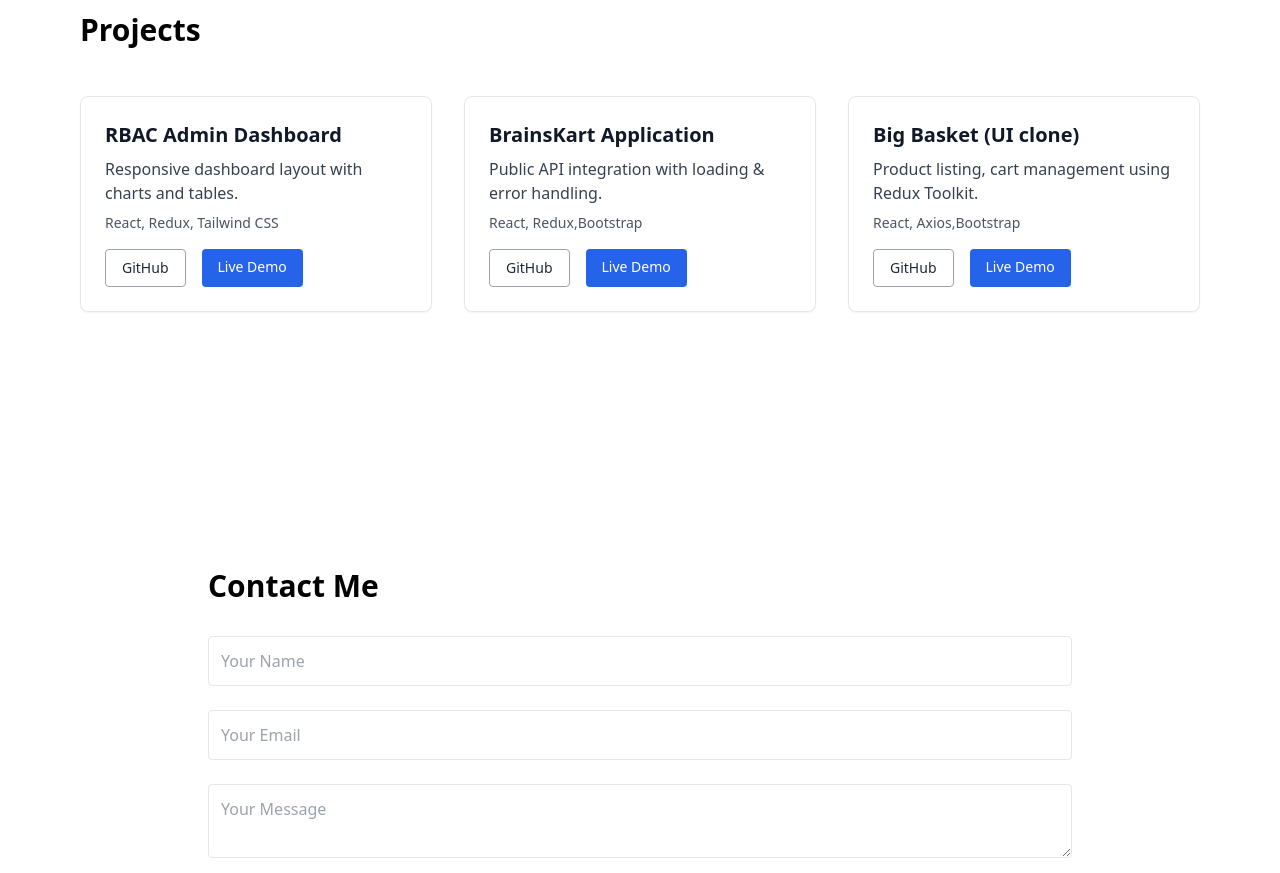
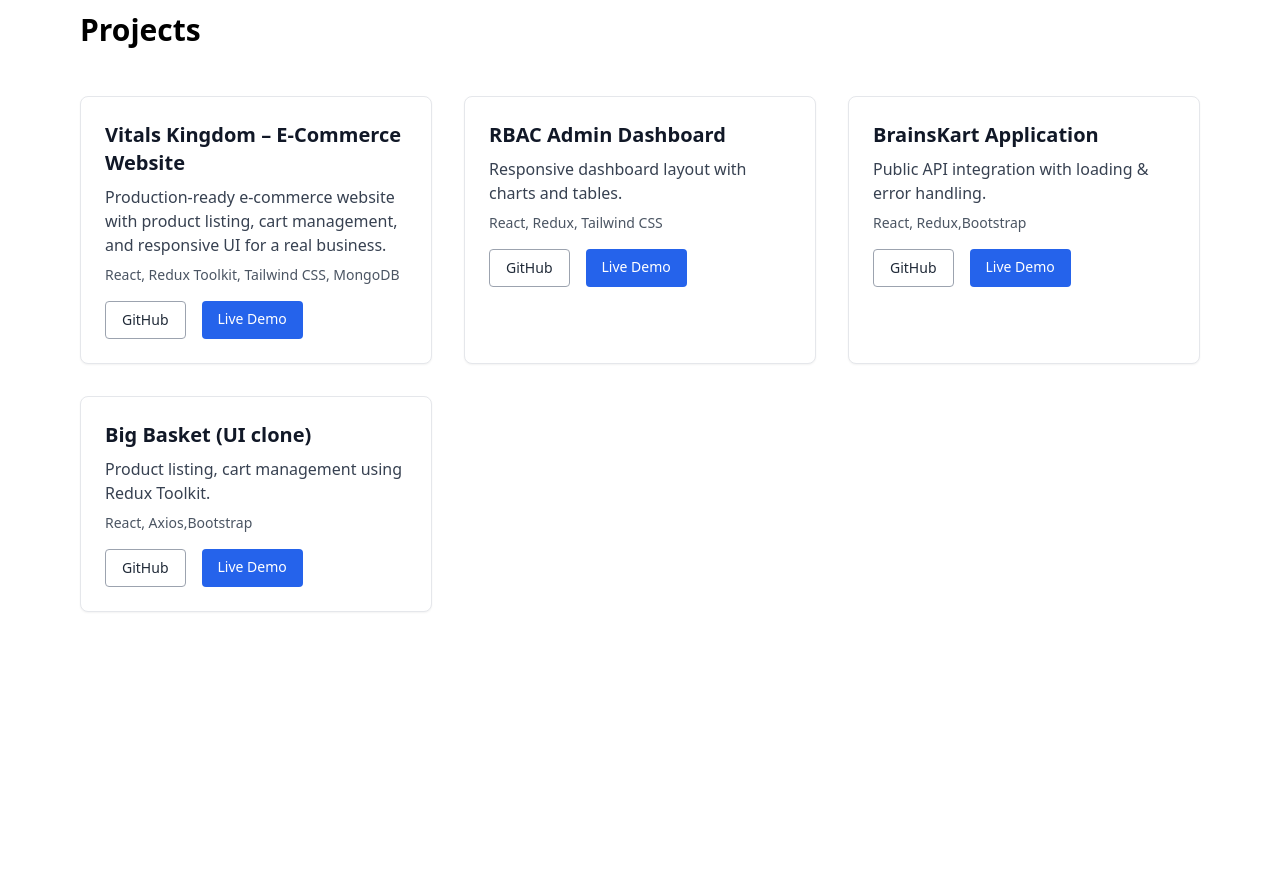
Before and after one commit to dheerajrathore007/my-portfolio, a React (Vite) app: page / in a window 1280 px wide. Shown: the part 3300-4173 px from the top of the page. Built offline with nearby package versions, Linux system fonts and the light colour scheme.

Commit message:
Update portfolio UI, theme, and WhatsApp integration

```diff
--- a/src/pages/Projects.jsx
+++ b/src/pages/Projects.jsx
@@ -2,8 +2,14 @@ import { motion } from "framer-motion";
 
 const projects = [
   {
+    title: "Vitals Kingdom – E-Commerce Website",
+    desc: "Production-ready e-commerce website with product listing, cart management, and responsive UI for a real business.",
+    tech: "React, Redux Toolkit, Tailwind CSS, MongoDB",
+    github: "https://github.com/dheerajrathore007/rbac-application",
+    live: "https://vitalskingdom.com",
+  },
+  {
     title: "RBAC Admin Dashboard",
-    desc: "Product listing, cart management using Redux Toolkit.",
     desc: "Responsive dashboard layout with charts and tables.",
     tech: "React, Redux, Tailwind CSS",
     github: "https://github.com/dheerajrathore007/rbac-application1",
```
